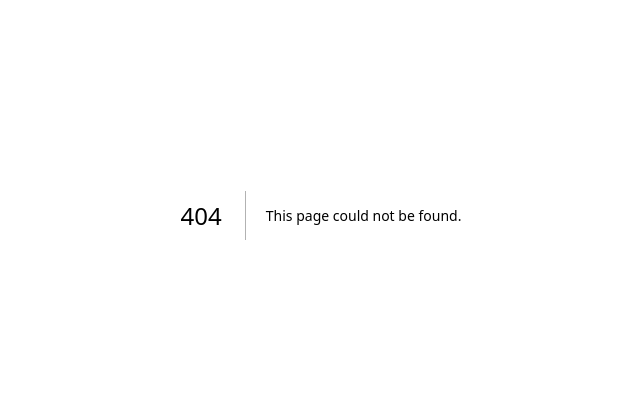
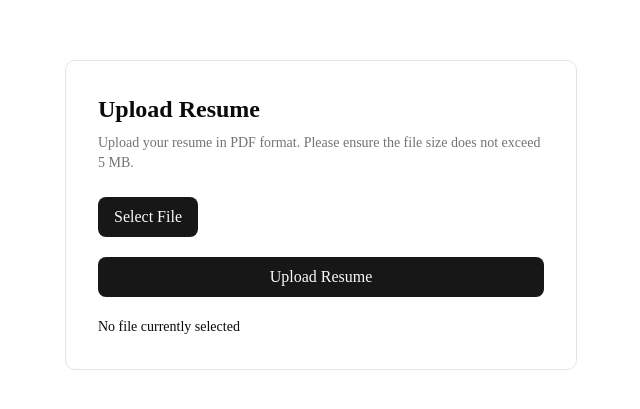
Before and after one commit to Ionnerss/CareerConnect, a Next.js app in the folder web/: page /upload-resume in a window 1280 px wide. Before the commit this address had no page. Shown: the part 185-594 px from the top of the page, without its empty margins (319-959 px from the left). Built offline with nearby package versions, Linux system fonts and the light colour scheme.

Commit message:
Created the resume upload Frontend

```diff
--- /dev/null
+++ b/web/src/app/upload-resume/page.tsx
@@ -0,0 +1,173 @@
+"use client";
+
+import { useRef, useState } from "react";
+
+export default function uploadResumePage() {
+    const [selectResumeFile, setSelectResumeFile] = useState<File | null>(null);
+    const [fileStatusMessage, setFileStatusMessage] = useState<string | null>("No file currently selected");
+    const resumeFileInputRef = useRef<HTMLInputElement>(null);
+
+    function isPdf(file: File): boolean {
+        return file.type === "application/pdf";
+    }
+
+    function validatePdfFile(file: File): boolean { //Updating the Status message for validation
+        if (!isPdf(file)) {
+            setFileStatusMessage("Not a PDF file. Please select a PDF file.");
+            return false;
+        }
+        return true;
+    }
+
+    function isFiveMbOrLess(file: File): boolean { //Because Supabase has only a 5 Mb limit for file uploads since we have the free plan
+        const maxSizeInBytes = 5 * 1024 * 1024; //1024 bytes is 1 Kb
+        return file.size <= maxSizeInBytes;
+    }
+
+    function validateFileSize(file: File): boolean { //Updating the Status message for validation
+        if (!isFiveMbOrLess(file)) {
+            setFileStatusMessage("File size exceeds 5 MB limit");
+            return false;
+        }
+        return true;
+    }
+
+    function removeSelectedResumeFile() {
+        setSelectResumeFile(null);
+        if (resumeFileInputRef.current) {
+            resumeFileInputRef.current.value = ""; // Clearing the file input value
+        }
+        setFileStatusMessage("File removed successfully");
+        setTimeout(() => {
+            setFileStatusMessage("No file currently selected");
+        }, 2000); // Resetting the inputted file value after 2 seconds for user to see the success message
+    }
+
+    function selectResumeFileHandler(event: React.ChangeEvent<HTMLInputElement>) { //Event handler function when clicking select a file
+
+        const resumeFile = event.target.files?.[0] || null;
+        setSelectResumeFile(resumeFile);
+
+        if (!resumeFile) {
+            setFileStatusMessage('No file selected');
+            return;
+        }
+
+        if (!validatePdfFile(resumeFile)) {
+            setSelectResumeFile(null);
+            return;
+        }
+
+        if (!validateFileSize(resumeFile)) {
+            setSelectResumeFile(null);
+            return;
+        }
+
+        setFileStatusMessage("PDF file is selected and is within the 5 MB limit");
+    }
+
+    function uploadResumeFileHandler(event: React.FormEvent<HTMLFormElement>) { //Event handler function when clicking the upload button
+        event.preventDefault(); //Prevents the page from refreshing when the form is submitted
+        if (!selectResumeFile) {
+            setFileStatusMessage('Error: Please select a file before uploading.');
+            setTimeout(() => {
+                setFileStatusMessage("No file currently selected");
+            }, 2000); // Resetting the inputted file value after 2 seconds for user to see the success message
+            return;
+        }
+        setFileStatusMessage('File uploaded successfully');
+
+        setSelectResumeFile(null)
+
+        if (resumeFileInputRef.current) {
+            resumeFileInputRef.current.value = ""; //clearing the file input value after the file is uploaded
+        }
+
+        setTimeout(() => {
+            setFileStatusMessage("No file currently selected");
+        }, 2000); // Resetting the inputted file value after 2 seconds for user to see the success message
+    }
+
+    return (
+        <main className="flex min-h-screen items-center justify-center px-4">
+            <section className="w-full max-w-lg rounded-lg border p-8">
+
+                <h1 className="text-2xl font-semibold">
+                    Upload Resume
+                </h1>
+
+                <p className="mt-2 text-sm text-muted-foreground">
+                    Upload your resume in PDF format. Please ensure the file size does not exceed 5 MB.
+                </p>
+
+                <form
+                    onSubmit={uploadResumeFileHandler}
+                    className="mt-6 space-y-5"
+                >
+
+                    {/* Getting the input for the resume file */}
+                    <div>
+                        <label
+                            htmlFor="resume"
+                            className="inline-block cursor-pointer rounded-md bg-primary px-4 py-2 text-primary-foreground"
+                        >
+                            Select File
+                        </label>
+
+                        <input
+                            ref={resumeFileInputRef}
+                            id="resume"
+                            type="file"
+                            accept=".pdf,application/pdf"
+                            onChange={selectResumeFileHandler}
+                            className="hidden"
+                        />
+                    </div>
+
+                    {/* Shows the selected file name and X button to remove it */}
+                    {/* Shows the selected file name and allows the user to remove it */}
+                    {selectResumeFile && (
+                        <div className="flex items-center justify-between rounded-md border p-3">
+
+                            {/* Shows the selected file */}
+                            <div>
+                                <p className="text-sm">
+                                    Selected file:
+                                </p>
+
+                                <p className="mt-1 text-sm font-medium">
+                                    {selectResumeFile.name}
+                                </p>
+                            </div>
+
+                            {/* X button to remove the selected file */}
+                            <button
+                                type="button"
+                                onClick={removeSelectedResumeFile}
+                                className="ml-4 rounded-md border border-red-600 bg-red-500 px-3 py-2 text-sm font-semibold text-white hover:bg-red-600" > {/* Not showing as red, got to fix it, not that important */}
+                                X
+                            </button>
+
+                        </div>
+                    )}
+
+                    {/* Uploading the resume */}
+                    <button
+                        type="submit"
+                        className="w-full rounded-md bg-primary px-4 py-2 text-primary-foreground"
+                    >
+                        Upload Resume
+                    </button>
+
+                    {/* Showing the current status of the file selected based on the conditions */}
+                    {fileStatusMessage && (
+                        <p className="text-sm">
+                            {fileStatusMessage}
+                        </p>
+                    )}
+
+                </form>
+            </section>
+        </main>
+    );
+}
```
